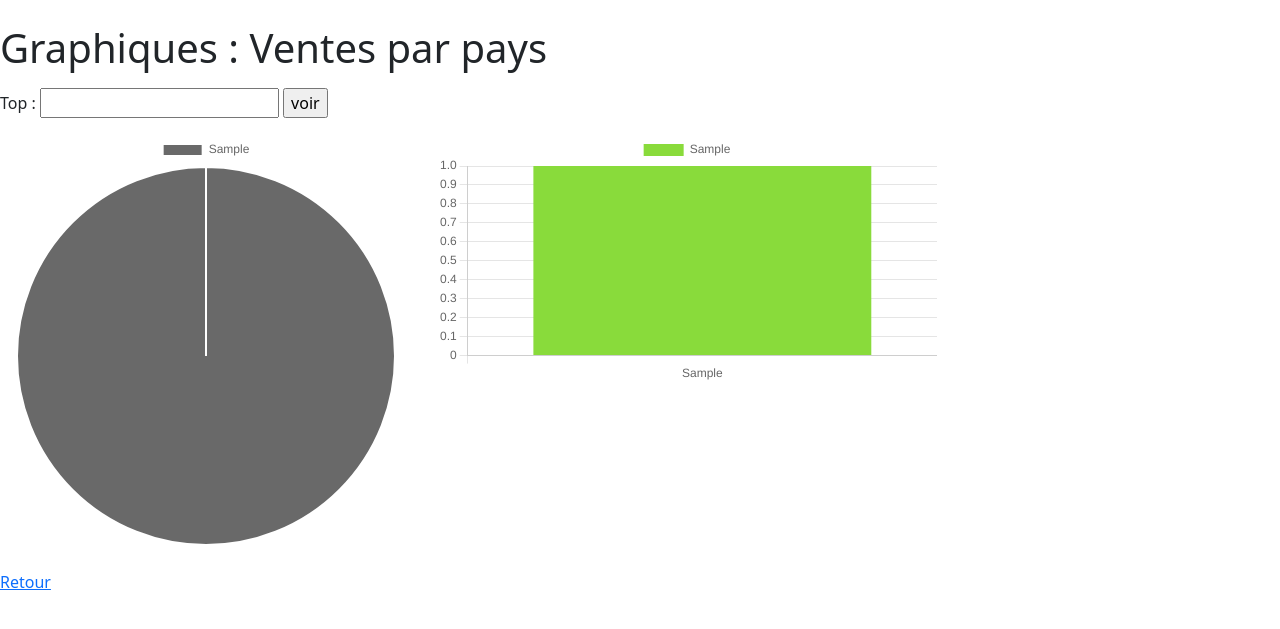
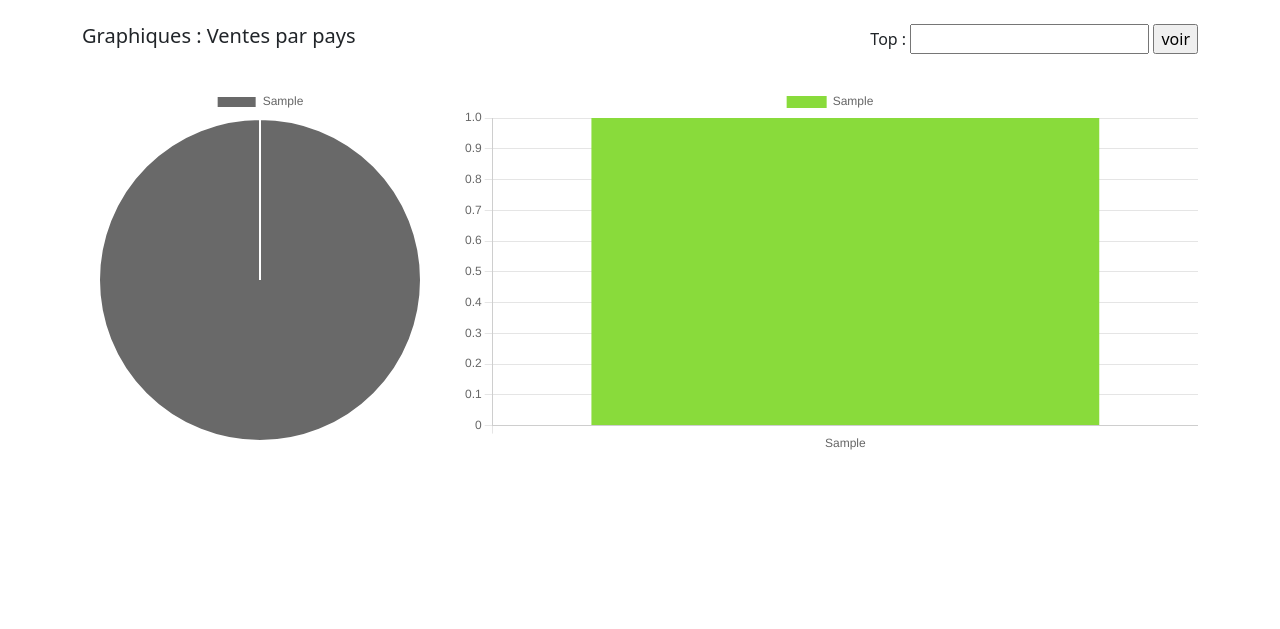
Before and after one commit to Quentin0312/brief1C, a Django app: page /dashboard/graphPays in a window 1280 px wide. Shown: the part 81-710 px from the top of the page. Run offline with Django 4.2, Linux system fonts and the light colour scheme; a user stored in the database is signed in; tables that the repository leaves empty hold one stand-in row (values such as "Sample post").

Commit message:
graphPays.html => grid bootstrap corrigé, mainDashboard.html => titre centré

```diff
--- a/src/dashboard/templates/graphPays.html
+++ b/src/dashboard/templates/graphPays.html
@@ -17,21 +17,23 @@
 <!-- Permet la verif de la page dans JS -->
 <p hidden id="quelPage">graphPays</p>
 
-<!-- Titre -->
-<h1>Graphiques : Ventes par pays</h1>
-
 <!-- From TOP X--------------------------------------------------------------------------------------------------->
 <form action method ="POST">
   {% csrf_token %}
   <!-- {{form.as_p}} -->
 
-  <!-- colonne nomgraph dans table paramgraph -->
+  <!-- colonne nomgraph dans table paramgraph (hidden)-->
   <p>
     <label hidden for="id_nomgraph">Nomgraph:</label>
     <input hidden type="text" name="nomgraph" maxlength="50" required="" id="id_nomgraph" value="pays">
   </p>
 
-  <!-- Entrée valeur TOP  -->
+  <!-- Entrée valeur TOP   + Titre page -->
+  <div class="container">
+    <div class="row mb-3">
+      <div class="col-md-8"><h5>Graphiques : Ventes par pays</h5></div>
+      <div class="col-md-4" style="text-align: right;">
+        <!-- Froms suite (entrée top) -->
         <p>
           <label for="id_param1">Top  :</label>
           <input type="number" name="param1" id="id_param1">
@@ -39,19 +41,23 @@
           <!-- Bouton -->
           <input type="submit" name="test" value="voir">
         </p>
+        <!-- Fin forms suite -->
+      </div>
+    </div>
+  </div>
 </form>
 
 <!-- Graphique ----------------------------------------------------------------------------------------------------->
-<div id="container" style="width: 80%;">
+<div class="container">
   <div class="row">
 
     <!-- Camembert -->
-    <div class="col-md-5">
+    <div class="col-md-4">
       <canvas id="pie-chart"></canvas>
     </div>
 
     <!-- Histogramme -->
-    <div class="col-md-6">
+    <div class="col-md-8">
       <canvas id="bar-chart"></canvas>
     </div>
 
@@ -66,7 +72,7 @@
 
 <!-- The Modal -->
 <div class="modal" id="myModal{{ elt|cut:' ' }}">
-    <div class="modal-dialog modal-xl">
+    <div class="modal-dialog modal-lg">
         <div class="modal-content">
 
             <!-- Modal Header -->
@@ -77,16 +83,16 @@
 
             <!-- Modal body -->
             <div class="modal-body">
-                <div id="container{{ elt }}">
+                <div class="container">
                     <div class="row">
 
                         <!-- Camembert -->
-                        <div class="col-md-6">
+                        <div class="col-md-4">
                             <canvas id="pie-chartModal{{ elt }}"></canvas>
                         </div>
 
                         <!-- Histogramme -->
-                        <div class="col-md-6">
+                        <div class="col-md-8">
                             <canvas id="bar-chartModal{{ elt }}"></canvas>
                         </div>
 
@@ -95,9 +101,9 @@
             </div>
 
             <!-- Modal footer -->
-            <div class="modal-footer">
+            <!-- <div class="modal-footer">
                 <button type="button" class="btn btn-danger" data-bs-dismiss="modal">Close</button>
-            </div>
+            </div> -->
 
         </div>
     </div>
@@ -105,8 +111,8 @@
 {% endfor %}
 
 <!-- Bouton retour -->
-<br>
-<a href="/dashboard">Retour</a> <!--Attention au déploiement, à changer-->
+<!-- <br>
+<a href="/dashboard">Retour</a> -->
 
 <!-- Chart JS -->
 <script src="https://cdnjs.cloudflare.com/ajax/libs/Chart.js/3.9.1/chart.min.js"></script>
--- a/src/dashboard/templates/mainDashboard.html
+++ b/src/dashboard/templates/mainDashboard.html
@@ -2,7 +2,7 @@
 
 {% block contenu %}
 
-<h5>Visualiser</h5> <!--À centrer-->
+<h5 style="text-align: center;">Visualiser</h5> <!--À centrer-->
 
 
 <div class="container">
```
Lines whose indentation alone changed are shown as unchanged.
